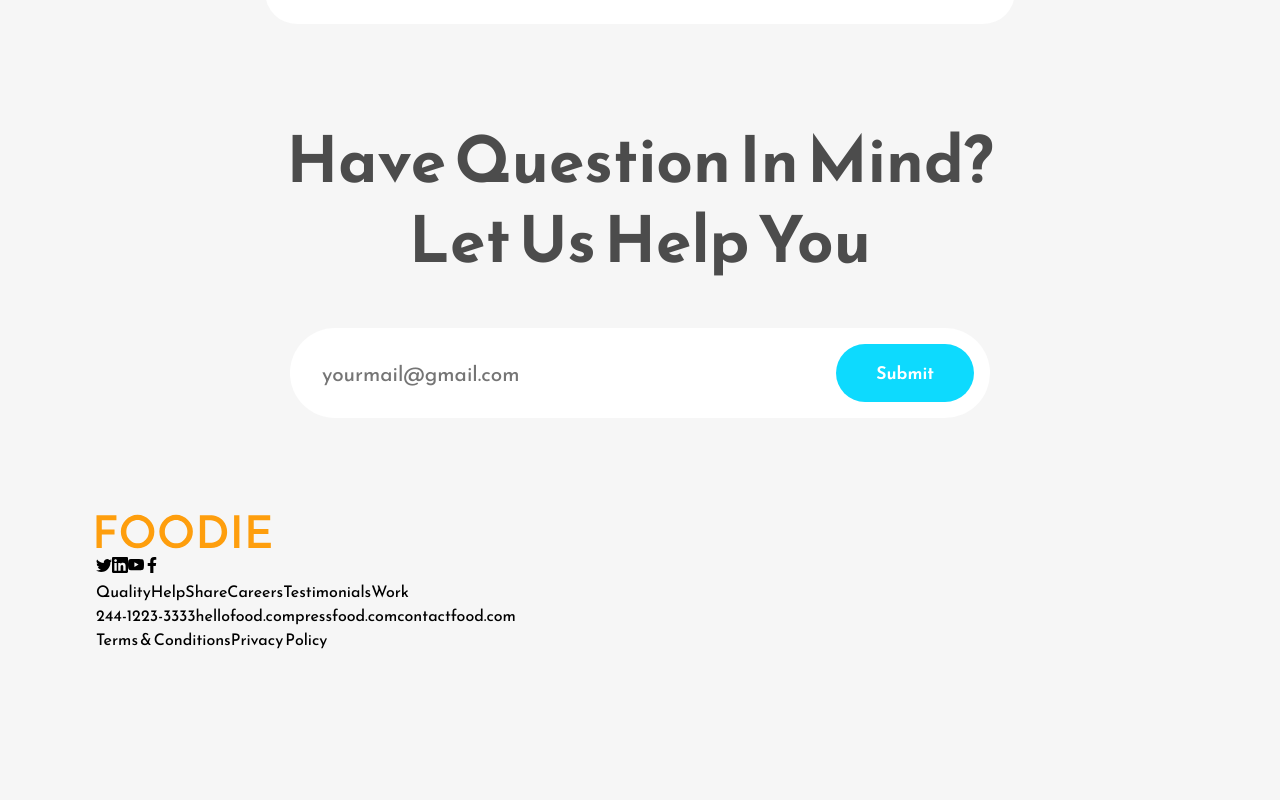
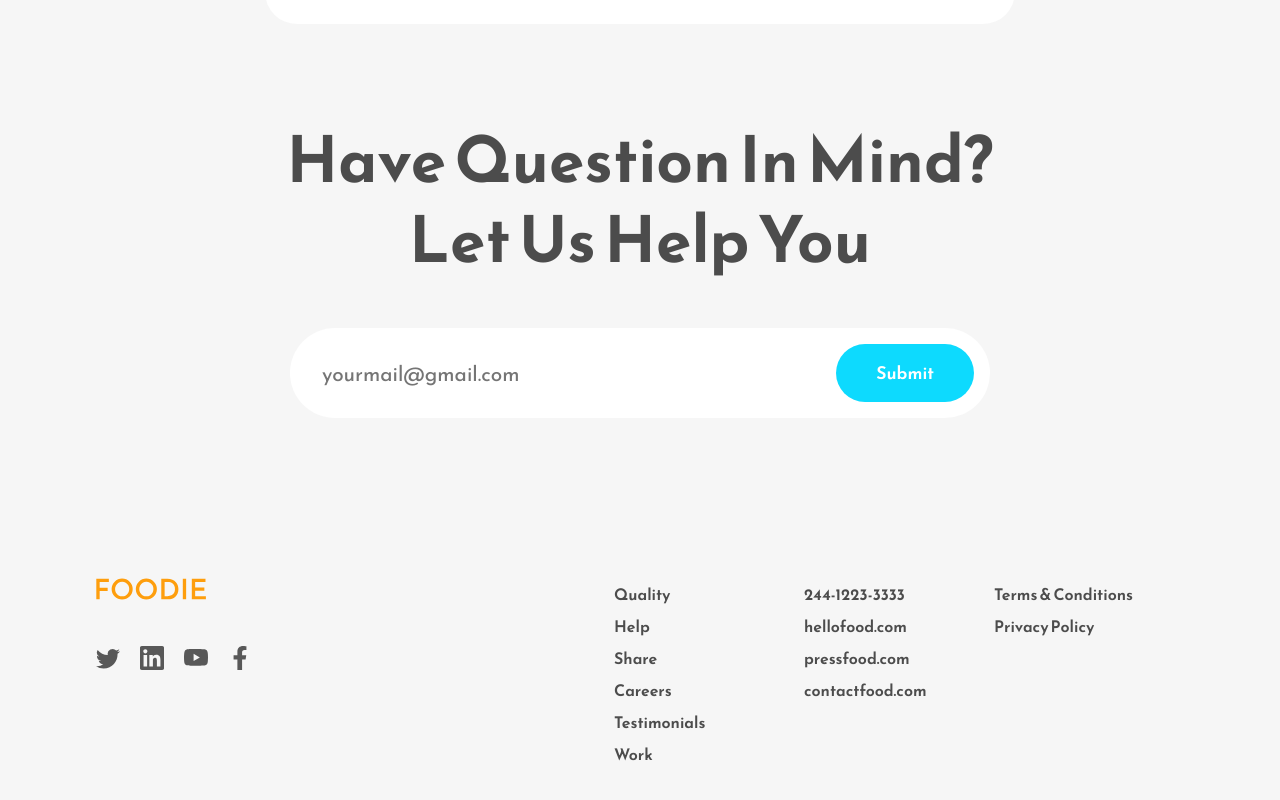
Before and after one commit to anamarieperez/Landing-Page, a React (Create React App) app in the folder my-app/: page / in a window 1280 px wide. Shown: the part 4028-4828 px from the top of the page. Before the commit the page ends 4679 px from the top, so only its background shows below. Built offline with nearby package versions, Linux system fonts and the light colour scheme.

Commit message:
add css for footer

```diff
--- a/my-app/src/App.css
+++ b/my-app/src/App.css
@@ -334,6 +334,48 @@
   padding: 0.5rem 1rem;
 }
 
+.footer-wrapper {
+  margin: 6rem 0rem;
+  display: flex;
+  margin-top: 10rem;
+}
+
+.footer-logo-container {
+  max-width: 110px;
+}
+
+.footer-icons {
+  margin-top: 2.5rem;
+}
+
+.footer-icons svg {
+  font-size: 1.5rem;
+  margin-right: 1.25rem;
+  color: #585858;
+}
+
+/* .footer-section-one {
+  border: 2px solid blue;
+} */
+.footer-section-two {
+  flex: 1;
+  display: flex;
+  justify-content: flex-end;
+}
+
+.footer-section-columns {
+  display: flex;
+  flex-direction: column;
+  min-width: 190px;
+}
+
+.footer-section-columns span {
+  margin: 0.25rem 0rem;
+  font-weight: 600;
+  color: #4c4c4c;
+  cursor: pointer;
+}
+
 
 
 
```
